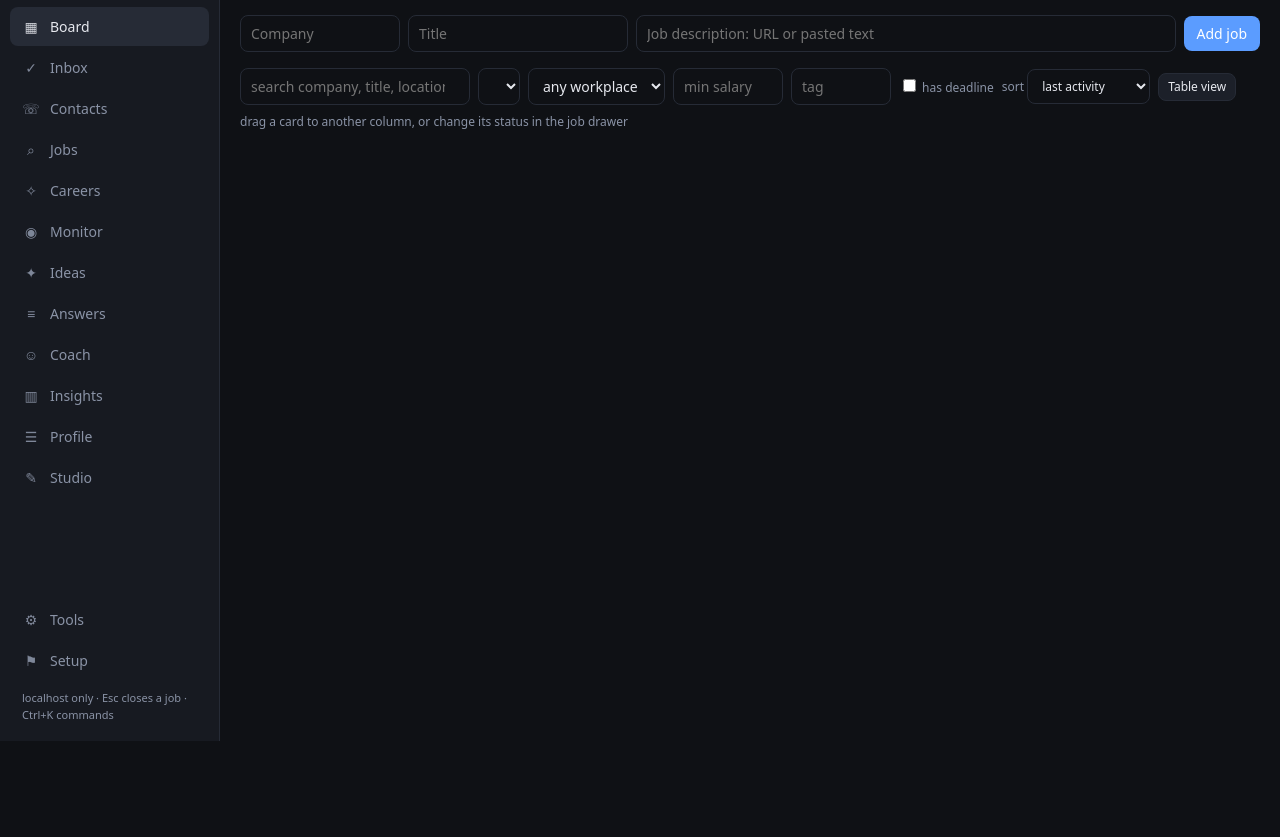
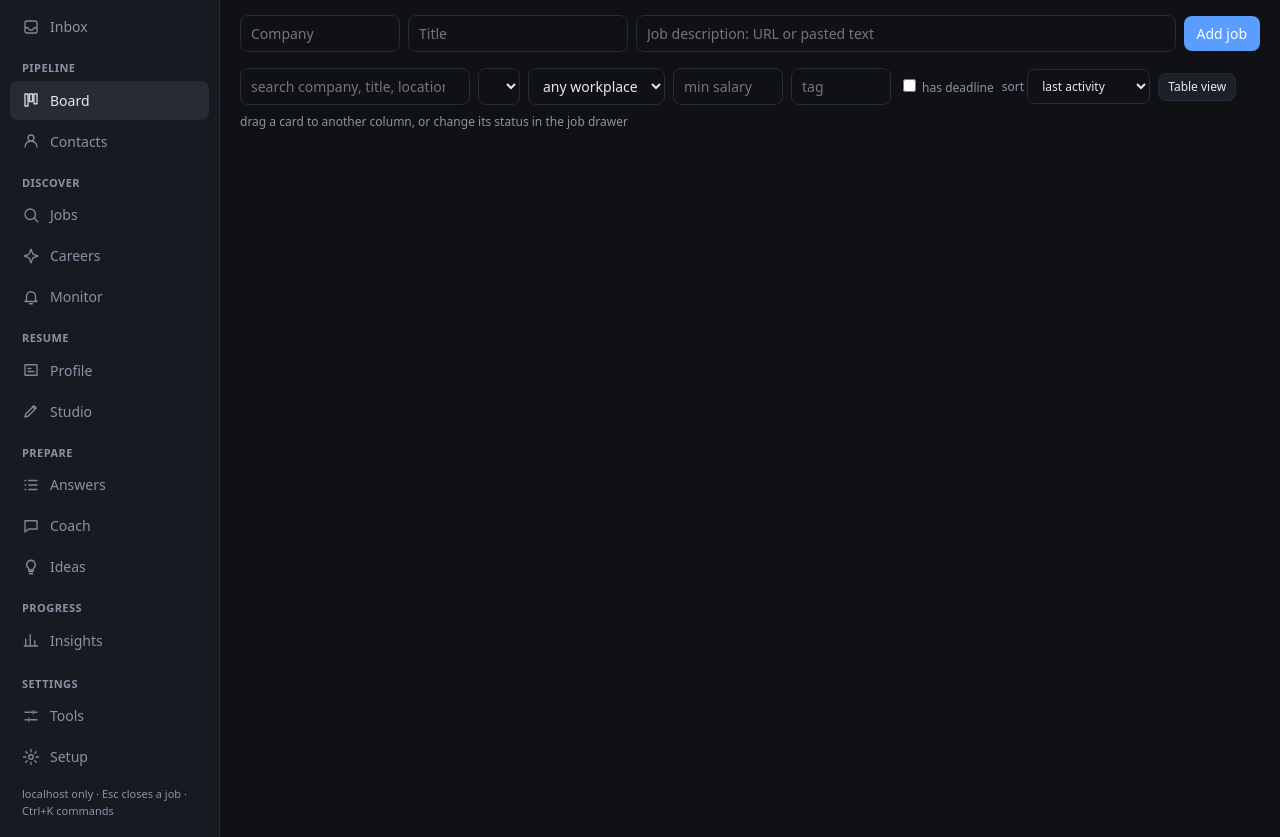
Before and after one commit to Jorah0/AISearchBot, a browser extension: page lodestar/static/index.html in a window 1280 px wide. Shown: the part 59-896 px from the top of the page. Before the commit the page ends 800 px from the top, so only its background shows below. Drawn offline with Linux system fonts and the light colour scheme; no server answers.

Commit message:
Pass 32.1: grouped seven-section sidebar with SVG icons (every tab kept)
Co-Authored-By: Claude Opus 5.5 <noreply@anthropic.com>

```diff
--- a/lodestar/static/app.css
+++ b/lodestar/static/app.css
@@ -19,7 +19,9 @@ nav { grid-area: nav; background: var(--panel); border-right: 1px solid var(--li
 nav button { display: flex; align-items: center; gap: 10px; width: 100%; text-align: left; background: none; border: 0; color: var(--dim); padding: 9px 12px; border-radius: 8px; cursor: pointer; font: inherit; }
 nav button:hover { color: var(--fg); background: var(--panel-2); }
 nav button.on { color: var(--fg); background: var(--line); }
-nav button .ico { width: 18px; text-align: center; opacity: .9; }
+nav button .ico { width: 18px; height: 18px; flex: none; fill: none; stroke: currentColor; stroke-width: 1.8; stroke-linecap: round; stroke-linejoin: round; opacity: .9; }
+nav .nav-group { display: flex; flex-direction: column; gap: 2px; margin-top: 6px; }
+nav .nav-h { color: var(--dim); font-size: 11px; font-weight: 600; letter-spacing: .04em; text-transform: uppercase; padding: 6px 12px 2px; }
 nav .badge { margin-left: auto; background: var(--acc); color: #fff; border-radius: 10px; padding: 0 7px; font-size: 11px; min-width: 20px; text-align: center; }
 nav .badge.zero { display: none; }
 nav .sep { flex: 1; }
@@ -138,7 +140,8 @@ label.fld { display: flex; flex-direction: column; gap: 2px; color: var(--dim);
   input, select { max-width: 100%; }
   #drawer { top: 0; }
   nav { flex-direction: row; flex-wrap: wrap; border-right: 0; border-bottom: 1px solid var(--line); }
-  nav button { width: auto; } nav .sep, nav .foot { display: none; }
+  nav button { width: auto; } nav .sep, nav .foot, nav .nav-h { display: none; }
+  nav .nav-group { flex-direction: row; flex-wrap: wrap; margin: 0; }
   .grid2 { grid-template-columns: 1fr; }
 }
 
@@ -148,6 +151,7 @@ label.fld { display: flex; flex-direction: column; gap: 2px; color: var(--dim);
   .top .stats { flex-wrap: nowrap; overflow-x: auto; white-space: nowrap; max-width: 100%; }
   nav { flex-wrap: nowrap; overflow-x: auto; padding: 4px 6px; gap: 2px; }
   nav button { flex: none; padding: 6px 9px; gap: 6px; }
+  nav .nav-group { flex-wrap: nowrap; }
   #drawer { width: 100vw; }
 }
 
--- a/lodestar/static/index.html
+++ b/lodestar/static/index.html
@@ -17,21 +17,44 @@
   <button class="b ghost sm" id="topWatches" onclick="run('watch_run',{},r=>toast((r.alerts||[]).length+' alert(s)','ok'),this)">Run watches</button>
 </div>
 <nav aria-label="Sections">
-  <button data-tab="board" class="on"><span class="ico" aria-hidden="true">▦</span>Board</button>
-  <button data-tab="inbox"><span class="ico" aria-hidden="true">✓</span>Inbox<span class="badge zero" id="inboxN" aria-label="pending approvals and questions">0</span></button>
-  <button data-tab="contacts"><span class="ico" aria-hidden="true">☏</span>Contacts</button>
-  <button data-tab="search"><span class="ico" aria-hidden="true">⌕</span>Jobs</button>
-<button data-tab="careers"><span class="ico" aria-hidden="true">✧</span>Careers</button>
-  <button data-tab="monitor"><span class="ico" aria-hidden="true">◉</span>Monitor</button>
-  <button data-tab="ideas"><span class="ico" aria-hidden="true">✦</span>Ideas</button>
-  <button data-tab="answers"><span class="ico" aria-hidden="true">≡</span>Answers</button>
-  <button data-tab="coach"><span class="ico" aria-hidden="true">☺</span>Coach</button>
-  <button data-tab="insights"><span class="ico" aria-hidden="true">▥</span>Insights</button>
-  <button data-tab="profile"><span class="ico" aria-hidden="true">☰</span>Profile</button>
-  <button data-tab="studio"><span class="ico" aria-hidden="true">✎</span>Studio</button>
+  <svg width="0" height="0" style="position:absolute" aria-hidden="true">
+    <symbol id="i-inbox" viewBox="0 0 24 24"><path d="M4 13h4l2 3h4l2-3h4M4 13V6a2 2 0 0 1 2-2h12a2 2 0 0 1 2 2v12a2 2 0 0 1-2 2H6a2 2 0 0 1-2-2z"/></symbol>
+    <symbol id="i-board" viewBox="0 0 24 24"><path d="M4 4h4v16H4zM10 4h4v10h-4zM16 4h4v13h-4z"/></symbol>
+    <symbol id="i-contacts" viewBox="0 0 24 24"><path d="M12 12a4 4 0 1 0 0-8 4 4 0 0 0 0 8zM4 20a8 8 0 0 1 16 0"/></symbol>
+    <symbol id="i-search" viewBox="0 0 24 24"><path d="M11 18a7 7 0 1 0 0-14 7 7 0 0 0 0 14zM21 21l-5-5"/></symbol>
+    <symbol id="i-careers" viewBox="0 0 24 24"><path d="M12 3l2.5 6.5L21 12l-6.5 2.5L12 21l-2.5-6.5L3 12l6.5-2.5z"/></symbol>
+    <symbol id="i-monitor" viewBox="0 0 24 24"><path d="M6 16v-5a6 6 0 0 1 12 0v5l2 2H4zM10 21h4"/></symbol>
+    <symbol id="i-profile" viewBox="0 0 24 24"><path d="M4 5h16v14H4zM8 10h4M8 14h8"/></symbol>
+    <symbol id="i-studio" viewBox="0 0 24 24"><path d="M4 20l4-1 11-11-3-3L5 16zM14 6l3 3"/></symbol>
+    <symbol id="i-answers" viewBox="0 0 24 24"><path d="M9 6h11M9 12h11M9 18h11M4 6h1M4 12h1M4 18h1"/></symbol>
+    <symbol id="i-coach" viewBox="0 0 24 24"><path d="M4 5h16v11H9l-5 4z"/></symbol>
+    <symbol id="i-ideas" viewBox="0 0 24 24"><path d="M9 18h6M10 21h4M12 3a6 6 0 0 0-3 11v2h6v-2a6 6 0 0 0-3-11z"/></symbol>
+    <symbol id="i-insights" viewBox="0 0 24 24"><path d="M5 20V11M11 20V5M17 20v-7M3 20h18"/></symbol>
+    <symbol id="i-tools" viewBox="0 0 24 24"><path d="M4 7h9M17 7h3M4 17h3M11 17h9M15 5v4M9 15v4"/></symbol>
+    <symbol id="i-setup" viewBox="0 0 24 24"><path d="M12 15a3 3 0 1 0 0-6 3 3 0 0 0 0 6zM12 2v3M12 19v3M2 12h3M19 12h3M5 5l2 2M17 17l2 2M5 19l2-2M17 7l2-2"/></symbol>
+    <symbol id="i-today" viewBox="0 0 24 24"><path d="M12 16a4 4 0 1 0 0-8 4 4 0 0 0 0 8zM12 2v2M12 20v2M2 12h2M20 12h2M5 5l1.5 1.5M17.5 17.5L19 19M5 19l1.5-1.5M17.5 6.5L19 5"/></symbol>
+  </svg>
+  <button data-tab="inbox"><svg class="ico" aria-hidden="true"><use href="#i-inbox"/></svg>Inbox<span class="badge zero" id="inboxN" aria-label="pending approvals and questions">0</span></button>
+  <div class="nav-group" role="group" aria-labelledby="nh-pipe"><div class="nav-h" id="nh-pipe">Pipeline</div>
+    <button data-tab="board" class="on"><svg class="ico" aria-hidden="true"><use href="#i-board"/></svg>Board</button>
+    <button data-tab="contacts"><svg class="ico" aria-hidden="true"><use href="#i-contacts"/></svg>Contacts</button></div>
+  <div class="nav-group" role="group" aria-labelledby="nh-disc"><div class="nav-h" id="nh-disc">Discover</div>
+    <button data-tab="search"><svg class="ico" aria-hidden="true"><use href="#i-search"/></svg>Jobs</button>
+    <button data-tab="careers"><svg class="ico" aria-hidden="true"><use href="#i-careers"/></svg>Careers</button>
+    <button data-tab="monitor"><svg class="ico" aria-hidden="true"><use href="#i-monitor"/></svg>Monitor</button></div>
+  <div class="nav-group" role="group" aria-labelledby="nh-res"><div class="nav-h" id="nh-res">Resume</div>
+    <button data-tab="profile"><svg class="ico" aria-hidden="true"><use href="#i-profile"/></svg>Profile</button>
+    <button data-tab="studio"><svg class="ico" aria-hidden="true"><use href="#i-studio"/></svg>Studio</button></div>
+  <div class="nav-group" role="group" aria-labelledby="nh-prep"><div class="nav-h" id="nh-prep">Prepare</div>
+    <button data-tab="answers"><svg class="ico" aria-hidden="true"><use href="#i-answers"/></svg>Answers</button>
+    <button data-tab="coach"><svg class="ico" aria-hidden="true"><use href="#i-coach"/></svg>Coach</button>
+    <button data-tab="ideas"><svg class="ico" aria-hidden="true"><use href="#i-ideas"/></svg>Ideas</button></div>
+  <div class="nav-group" role="group" aria-labelledby="nh-prog"><div class="nav-h" id="nh-prog">Progress</div>
+    <button data-tab="insights"><svg class="ico" aria-hidden="true"><use href="#i-insights"/></svg>Insights</button></div>
   <span class="sep"></span>
-  <button data-tab="tools"><span class="ico" aria-hidden="true">⚙</span>Tools</button>
-  <button data-tab="setup"><span class="ico" aria-hidden="true">⚑</span>Setup</button>
+  <div class="nav-group" role="group" aria-labelledby="nh-set"><div class="nav-h" id="nh-set">Settings</div>
+    <button data-tab="tools"><svg class="ico" aria-hidden="true"><use href="#i-tools"/></svg>Tools</button>
+    <button data-tab="setup"><svg class="ico" aria-hidden="true"><use href="#i-setup"/></svg>Setup</button></div>
   <div class="foot">localhost only · Esc closes a job · Ctrl+K commands</div>
 </nav>
 
```
Also changed, not shown: 4 other files.
